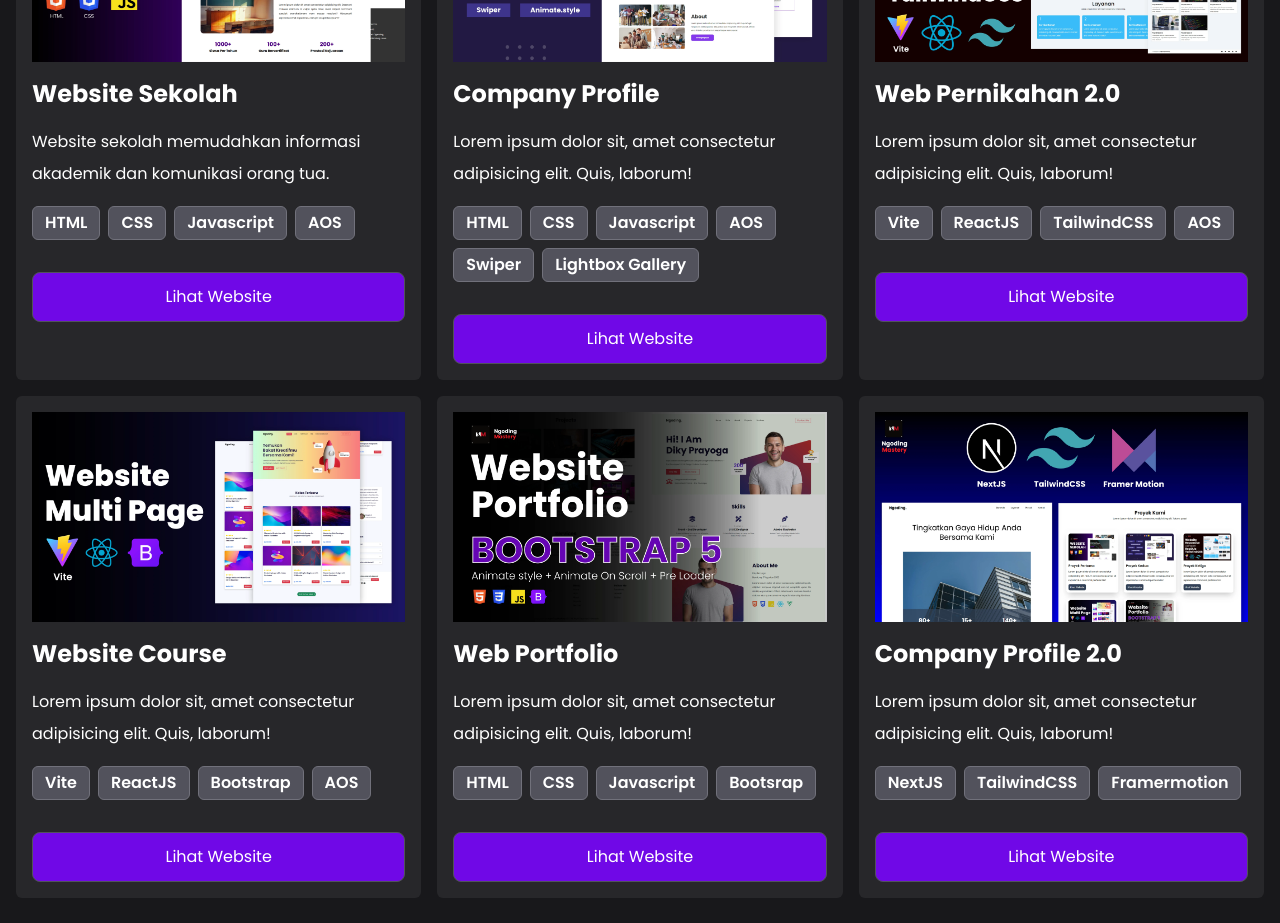
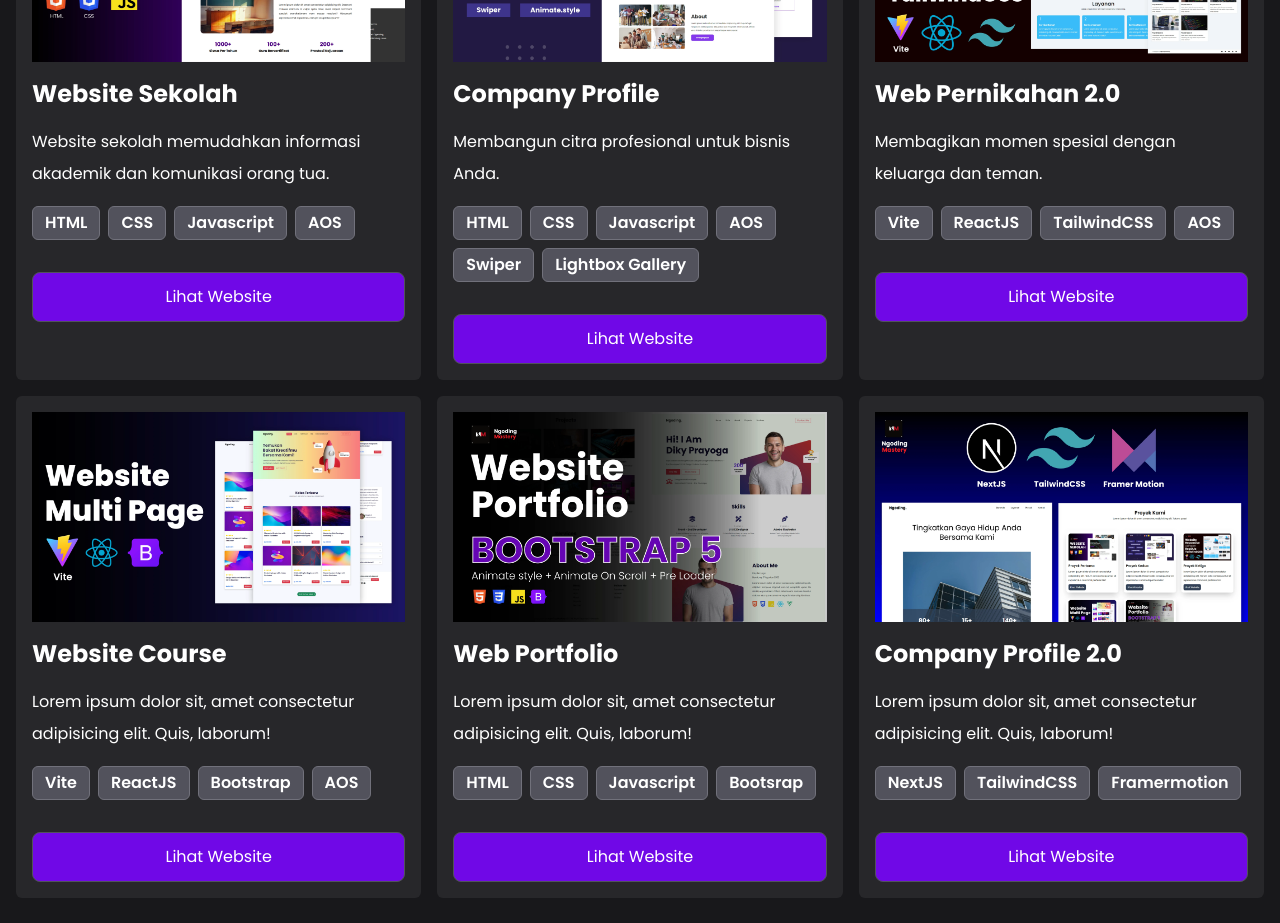
Before and after one commit to faozanumar/portfolio-umar, a React (Vite) app: page / in a window 1280 px wide. Shown: the part 2240-3163 px from the top of the page. Built offline with nearby package versions, Linux system fonts and the light colour scheme.

Commit message:
update portfolio: update website description

```diff
--- a/src/data.js
+++ b/src/data.js
@@ -118,7 +118,7 @@ export const listProyek = [
     id: 2,
     gambar: Proyek2,
     nama: "Company Profile",
-    desk: "Lorem ipsum dolor sit, amet consectetur adipisicing elit. Quis, laborum!",
+    desk: "Membangun citra profesional untuk bisnis Anda.",
     tools: ["HTML", "CSS", "Javascript", "AOS", "Swiper", "Lightbox Gallery"],
     dad: "300",
   },
@@ -126,7 +126,7 @@ export const listProyek = [
     id: 3,
     gambar: Proyek3,
     nama: "Web Pernikahan 2.0",
-    desk: "Lorem ipsum dolor sit, amet consectetur adipisicing elit. Quis, laborum!",
+    desk: "Membagikan momen spesial dengan keluarga dan teman.",
     tools: ["Vite", "ReactJS", "TailwindCSS", "AOS"],
     dad: "400",
   },
```
